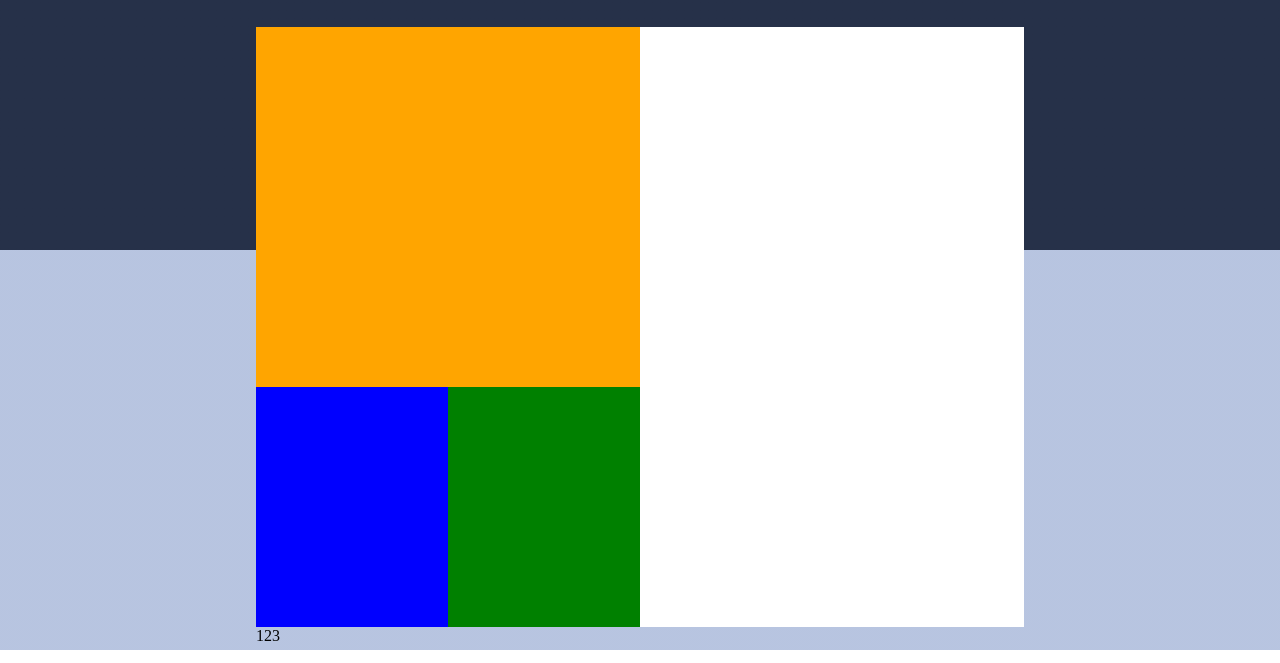
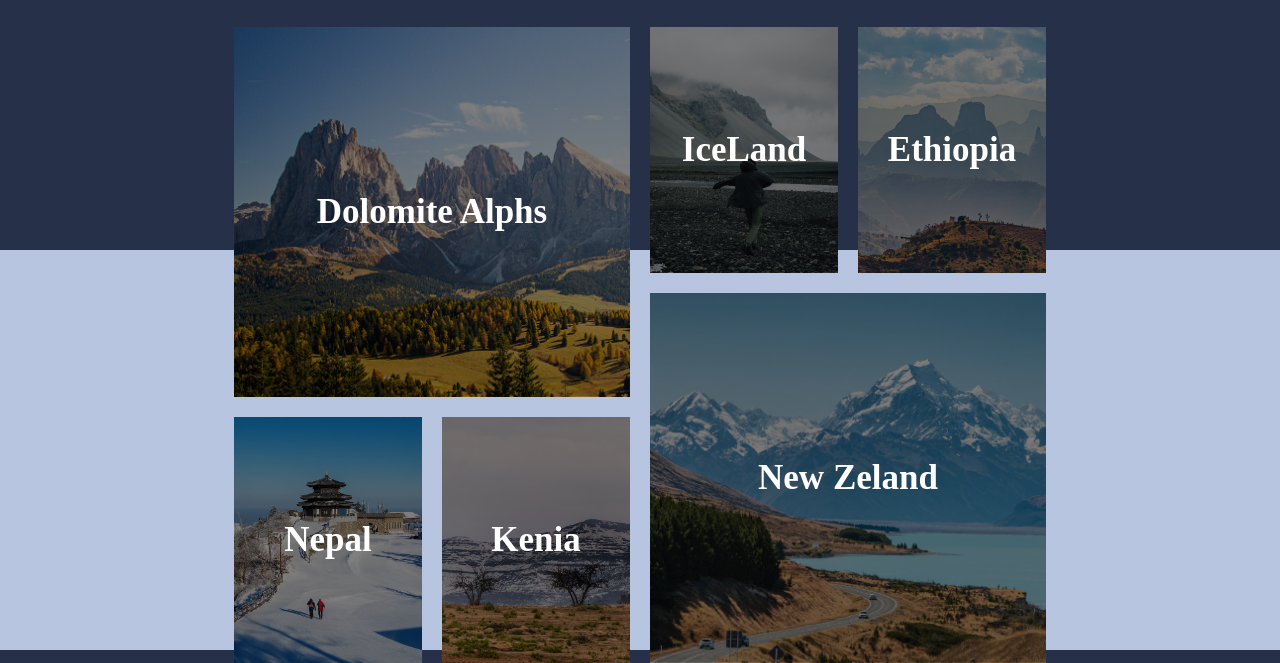
Before and after one commit to jur1us/321, a plain HTML site: page prac__2a ( 2 )/index.html in a window 1280 px wide. Shown: the part 150-813 px from the top of the page. Drawn offline with Linux system fonts and the light colour scheme.

Commit message:
first commit

```diff
--- a/prac__2a ( 2 )/index.html
+++ b/prac__2a ( 2 )/index.html
@@ -32,30 +32,57 @@
 
 <section>
 
-    <div class="container">
+    <div class="block">
 
-        <div class="block">
+        <div class="left">
 
-            <div class="left_holder">
+            <div class="img_left_top">
+                <div class="text">Dolomite Alphs</div>
+            </div>
 
-                <div class="left"></div>
+            <div class="img_left_down">
 
-                <div class="nepal_kenia">
+                <div class="img_left_holder">
 
-                    <div class="nepal"></div>
+                    <div class="left_img1">
+                        <div class="text">Nepal</div>
+                    </div>
 
-                    <div class="kenia"></div>
+                    <div class="left_img2">
+                        <div class="text">Kenia</div>
+                    </div>
 
                 </div>
-            </div>
 
-            <div class="right_holder">
-                123
             </div>
 
         </div>
 
+        <div class="right">
 
+            <div class="img_right_top">
+
+                <div class="img_right_holder">
+
+
+                    <div class="right_img1">
+                        <div class="text">IceLand</div>
+                    </div>
+
+                    <div class="right_img2">
+                        <div class="text">Ethiopia</div>
+                    </div>
+
+                </div>
+
+
+            </div>
+
+            <div class="img_right_down">
+                <div class="text">New Zeland</div>
+            </div>
+
+        </div>
 
     </div>
 
--- a/prac__2a ( 2 )/style.css
+++ b/prac__2a ( 2 )/style.css
@@ -48,40 +48,109 @@ body {
   font-weight: 700;
 }
 
+section {
+  margin-top: 20px;
+}
+
 .block {
-  margin-top: 30px;
-  background-color:  white;
-  width: 100% ;
-  height: 75vh;
-
+  display: flex;
+  width: 65%;
+  margin: auto;
+  height: 77vh;
 }
 
 .left {
   width: 50%;
-  height: 60%;
-  background-color: orange;
+  height: 77vh;
+  padding: 10px;
 }
 
-.left_holder{
+.right {
+  width: 50%;
+  height: 77vh;
+  padding: 10px;
+}
+
+.text {
+  width: 100%;
+  height: 100%;
+  display: flex;
+  align-items: center;
+  justify-content: center;
+  color: white;
+  font-size: 35px;
+  font-weight: 600;
+}
+
+.img_left_top {
+  height: 60%;
+  width: 100%;
+  background-image: linear-gradient(rgba(0, 0, 0, 0.5), rgba(0, 0, 0, 0.5)), url(./img/bnbn.jpg);
+  background-position: center;
+  background-size: cover;
+}
+
+.img_right_down {
+  height: 60%;
+  width: 100%;
+  background-image: linear-gradient(rgba(0, 0, 0, 0.5), rgba(0, 0, 0, 0.5)), url(./img/nbn.jpg);
+  background-position: center;
+  background-size: cover;
+}
+
+.img_left_down {
+  height: 40%;
+  width: 100%;
+  padding-top: 20px;
+}
+
+.img_right_top {
+  width: 100%;
+  height: 40%;
+  padding-bottom: 20px;
+}
+
+.img_right_holder {
+  display: flex;
   width: 100%;
   height: 100%;
 }
 
-.nepal_kenia {
-  display: flex;
-  height: 40%;
+.right_img1 {
   width: 50%;
+  height: 100%;
+  background-image: linear-gradient(rgba(0, 0, 0, 0.5), rgba(0, 0, 0, 0.5)), url(./img/jkkjjk.jpg);
+  background-position: center;
+  background-size: cover;
+  margin-right: 20px;
+}
+.right_img2 {
+  width: 50%;
+  height: 100%;
+  background-image: linear-gradient(rgba(0, 0, 0, 0.5), rgba(0, 0, 0, 0.5)), url(./img/rtrt.jpg);
+  background-position: center;
+  background-size: cover;
+}
+
+.img_left_holder {
+  width: 100%;
+  height: 100%;
   display: flex;
 }
 
-.nepal {
-  background-color: blue;
+.left_img1 {
   width: 50%;
   height: 100%;
+  background-image: linear-gradient(rgba(0, 0, 0, 0.5), rgba(0, 0, 0, 0.5)), url(./img/tt.jpg);
+  background-position: center;
+  background-size: cover;
+  margin-right: 20px;
 }
 
-.kenia {
-  background-color: green;
+.left_img2 {
   width: 50%;
   height: 100%;
+  background-image: linear-gradient(rgba(0, 0, 0, 0.5), rgba(0, 0, 0, 0.5)), url(./img/jhjhjh.jpg);
+  background-position: center;
+  background-size: cover;
 }
```
Also changed, not shown: 2 other files.
